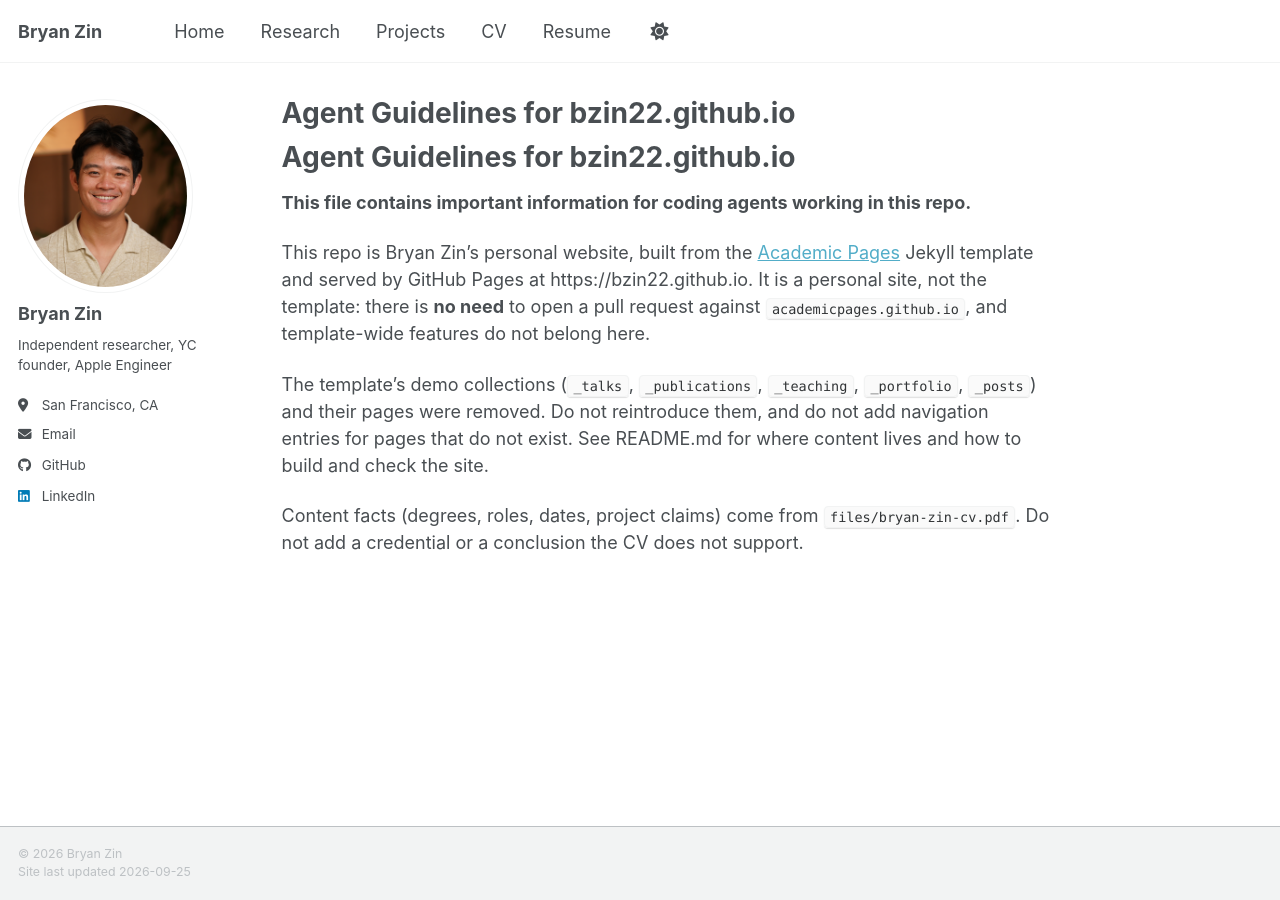
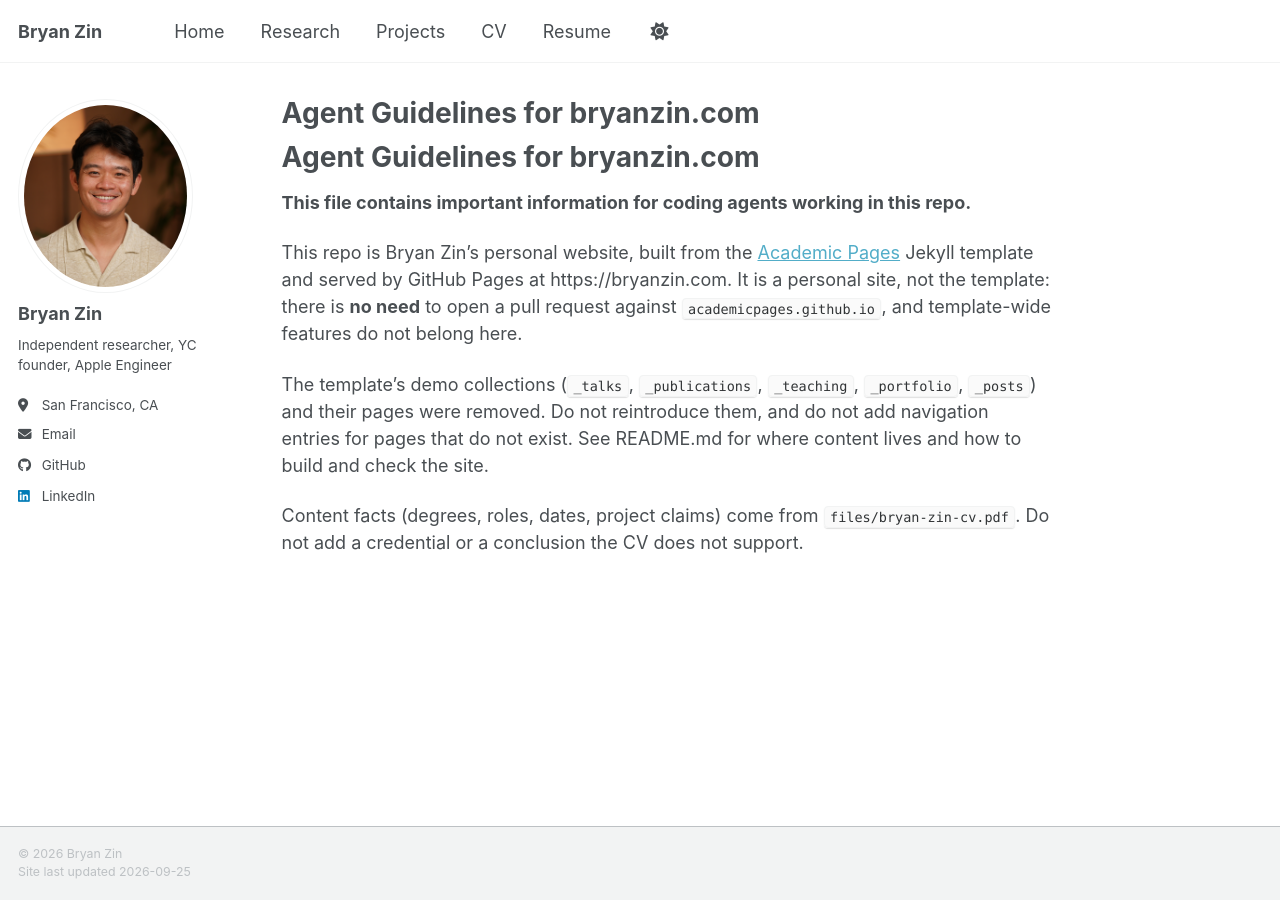
Before and after one commit to bzin22/bzin22.github.io, a Jekyll site: the page built from AGENTS.md, in a window 1280 px wide. Built offline with Jekyll 4.4.1, drawn with Linux system fonts in a browser that asks for light colours; our own code applies the rules of GitHub Pages for plain Markdown files; a style sheet for code colours, icons or effects is not loaded.

Commit message:
Align site metadata with renamed repository

```diff
--- a/AGENTS.md
+++ b/AGENTS.md
@@ -1,8 +1,8 @@
-# Agent Guidelines for bzin22.github.io
+# Agent Guidelines for bryanzin.com
 
 **This file contains important information for coding agents working in this repo.**
 
-This repo is Bryan Zin's personal website, built from the [Academic Pages](https://github.com/academicpages/academicpages.github.io) Jekyll template and served by GitHub Pages at https://bzin22.github.io. It is a personal site, not the template: there is **no need** to open a pull request against `academicpages.github.io`, and template-wide features do not belong here.
+This repo is Bryan Zin's personal website, built from the [Academic Pages](https://github.com/academicpages/academicpages.github.io) Jekyll template and served by GitHub Pages at https://bryanzin.com. It is a personal site, not the template: there is **no need** to open a pull request against `academicpages.github.io`, and template-wide features do not belong here.
 
 The template's demo collections (`_talks`, `_publications`, `_teaching`, `_portfolio`, `_posts`) and their pages were removed. Do not reintroduce them, and do not add navigation entries for pages that do not exist. See README.md for where content lives and how to build and check the site.
 
--- a/_config.yml
+++ b/_config.yml
@@ -13,11 +13,9 @@ title: "Bryan Zin"
 title_separator: ""
 name: &name "Bryan Zin"
 description: &description "Bryan Zin’s research and projects in applied machine learning, supply-chain risk, model evaluation, and computational analysis of firms and markets."
-url:
-  https://bryanzin.com # https://bzin22.github.io # The base hostname & protocol for your site e.g. "https://[your GitHub username].github.io",
-  # or if you already have some other page hosted on Github then use "https://[your GitHub username].github.io/[Your Repo Name]"
+url: "https://bryanzin.com"
 baseurl: "" # the subpath of your site, e.g. "/blog"
-repository: "bzin22/bzin22.github.io"
+repository: "bzin22/bryanzin.com"
 
 # Site Author - The following control what appear as part of the author content on the side bar.
 #               If a field is blank the icon and link will not appear, otherwise it will be shown.
```
Also changed, not shown: README.md.
